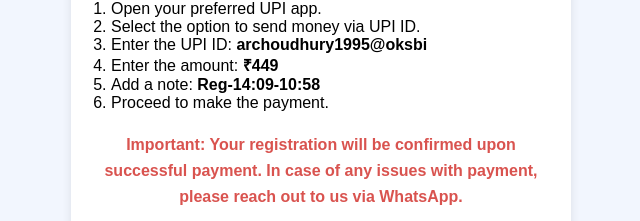
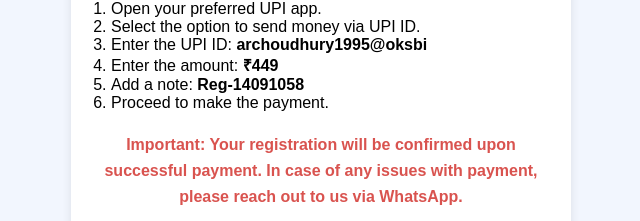
Before and after one commit to zenscapecare/zenscapecare.github.io, a plain HTML site: page index.html in a window 1280 px wide. Shown: the part 512-733 px from the top of the page, 319-959 px from the left. Drawn offline with Linux system fonts and the light colour scheme.

Commit message:
Update index.html

```diff
--- a/index.html
+++ b/index.html
@@ -318,7 +318,7 @@
             const mm = String(date.getMonth() + 1).padStart(2, '0'); // Months are zero-based
             const hh = String(date.getHours()).padStart(2, '0');
             const min = String(date.getMinutes()).padStart(2, '0');
-            return `${dd}:${mm}-${hh}:${min}`;
+            return `${dd}${mm}${hh}${min}`;
         }
 
         // Format the page open time
```
